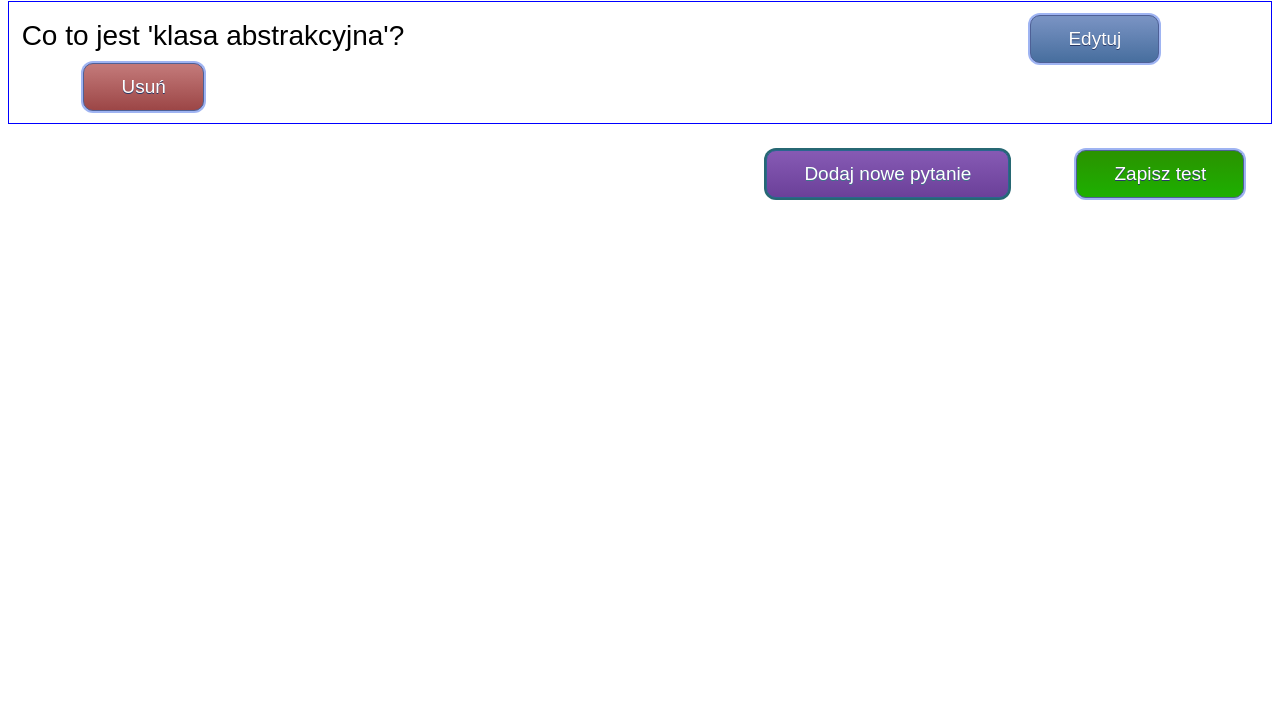
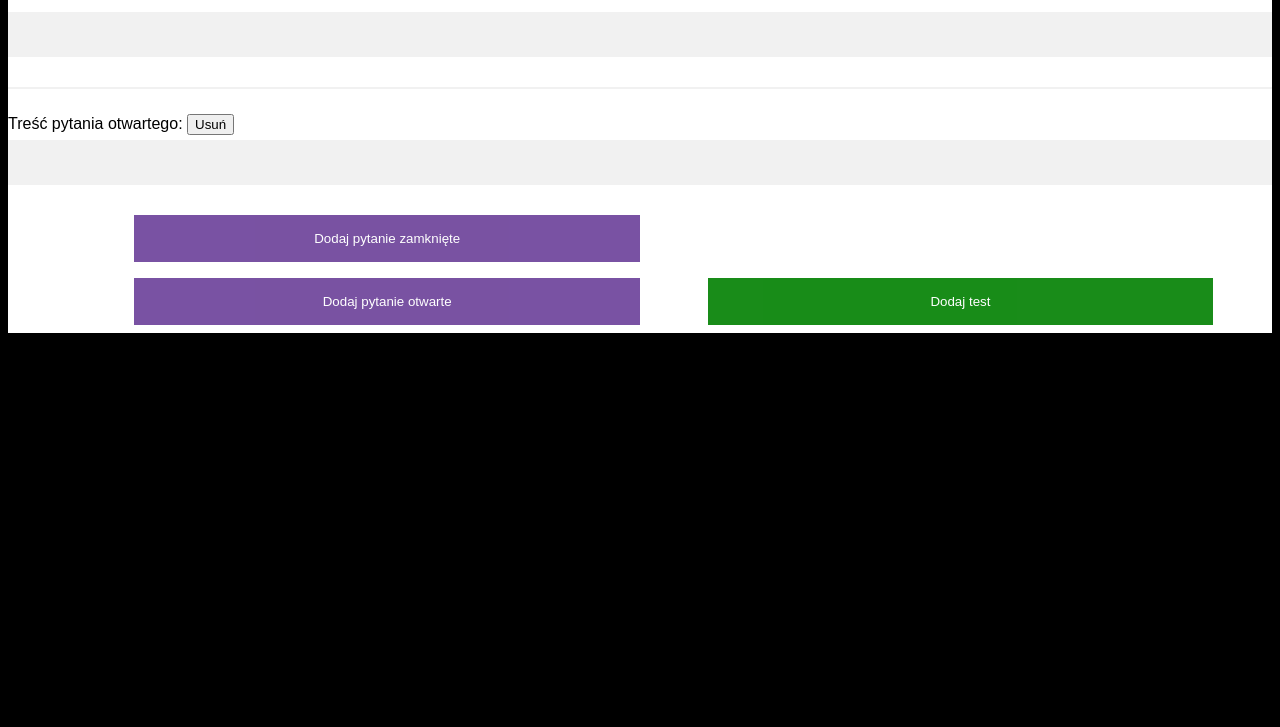
Before and after one commit to lodz-university-of-technology-masi/Stratocumulus, a plain HTML site: page View/test-details/test-details.html in a window 1280 px wide. Shown: the part 73-800 px from the top of the page. Drawn offline with Linux system fonts and the light colour scheme.

Commit message:
Add functionality of managing questions in test

```diff
--- a/View/new-test/new-test-style.css
+++ /dev/null
@@ -1,119 +0,0 @@
-.boxed {
-    border: 1px solid blue;
-    padding: 1%;
-    font-size: 28px;
-    height: 2%;
-    font-family: Arial, Helvetica, sans-serif;
-}
-
-.boxed-edit-button {
-    box-shadow: 0px 0px 0px 2px #9fb4f2;
-    background: linear-gradient(to bottom, #7892c2 5%, #476e9e 100%);
-    background-color: #7892c2;
-    border-radius: 10px;
-    border: 1px solid #4e6096;
-    display: inline-block;
-    cursor: pointer;
-    color: #ffffff;
-    font-family: Arial;
-    font-size: 19px;
-    padding: 12px 37px;
-    text-decoration: none;
-    text-shadow: 0px 1px 0px #283966;
-    margin-left: 50%;
-}
-
-.boxed-edit-button:hover {
-    background: linear-gradient(to bottom, #476e9e 5%, #7892c2 100%);
-    background-color: #476e9e;
-}
-
-.boxed-edit-button:active {
-    position: relative;
-    top: 1px;
-}
-
-.boxed-delete-button {
-    box-shadow: 0px 0px 0px 2px #9fb4f2;
-    background:linear-gradient(to bottom, #c27878 5%, #9c4646 100%);
-    background-color:#c27878;
-    border-radius:10px;
-    border:1px solid #4e6096;
-    display:inline-block;
-    cursor:pointer;
-    color:#ffffff;
-    margin-left: 5%;
-    font-family:Arial;
-    font-size:19px;
-    padding:12px 37px;
-    text-decoration:none;
-    text-shadow:0px 1px 0px #283966;
-}
-.boxed-delete-button:hover {
-    background:linear-gradient(to bottom, #9c4646 5%, #c27878 100%);
-    background-color:#9c4646;
-}
-.boxed-delete-button:active {
-    position:relative;
-    top:1px;
-}
-
-.testName {
-    margin: 0 auto;
-    font-size: 24px;
-    font-family: Arial;
-    justify-content: space-between;
-    text-align: center;
-    padding: 10px 0;
-    margin-right: 5%;
-}
-
-.saveQuestionButton {
-    box-shadow: 0px 0px 0px 2px #9fb4f2;
-    background:linear-gradient(to bottom, #2a9400 5%, #1db000 100%);
-    background-color:#2a9400;
-    border-radius:10px;
-    border:1px solid #4e6096;
-    display:inline-block;
-    cursor:pointer;
-    color:#ffffff;
-    font-family:Arial;
-    font-size:19px;
-    padding:12px 37px;
-    text-decoration:none;
-    text-shadow:0px 1px 0px #283966;
-    margin: 2%;
-    margin-left: 5%;
-}
-.saveQuestionButton:hover {
-    background:linear-gradient(to bottom, #1db000 5%, #2a9400 100%);
-    background-color:#1db000;
-}
-.saveQuestionButton:active {
-    position:relative;
-    top:1px;
-}
-
-.addNewQuestionButton {
-    box-shadow: 0px 0px 0px 2px #276873;
-    background:linear-gradient(to bottom, #8559b3 5%, #6b4099 100%);
-    background-color:#8559b3;
-    border-radius:10px;
-    border:1px solid #29668f;
-    display:inline-block;
-    cursor:pointer;
-    color:#ffffff;
-    font-family:Arial;
-    margin-left: 60%;
-    font-size:19px;
-    padding:12px 37px;
-    text-decoration:none;
-    text-shadow:0px 1px 0px #3d768a;
-}
-.addNewQuestionButton:hover {
-    background: #6b4099 linear-gradient(to bottom, #6b4099 5%, #8559b3 100%);
-}
-.addNewQuestionButton:active {
-    position:relative;
-    top:1px;
-}
--- /dev/null
+++ b/View/question-details/edit-question.css
@@ -0,0 +1,121 @@
+body {
+    font-family: Arial, Helvetica, sans-serif;
+    background-color: black;
+}
+
+* {
+    box-sizing: border-box;
+}
+
+/* Add padding to containers */
+.container {
+    padding: 0px;
+    background-color: white;
+}
+
+/* Full-width input fields */
+input[type=text], input[type=password] {
+    width: 100%;
+    padding: 15px;
+    margin: 5px 0 22px 0;
+    display: inline-block;
+    border: none;
+    background: #f1f1f1;
+}
+
+input[type=text]:focus, input[type=password]:focus {
+    background-color: #ddd;
+    outline: none;
+}
+
+/* Overwrite default styles of hr */
+hr {
+    border: 1px solid #f1f1f1;
+    margin-bottom: 25px;
+}
+
+/* Set a style for the adding user button */
+.edit_answer_button {
+    background-color: #3d768a;
+    color: white;
+    padding: 16px 20px;
+    margin: 8px 0;
+    border: none;
+    cursor: pointer;
+    width: 6%;
+    margin-left: 40%;
+    opacity: 0.9;
+}
+
+.edit_answer_button:hover {
+    opacity: 1;
+}
+
+.delete_question_button {
+    background-color: #c27878;
+    color: white;
+    padding: 16px 20px;
+    margin: 8px 0;
+    border: none;
+    cursor: pointer;
+    width: 6%;
+    margin-left: 3%;
+    opacity: 0.9;
+}
+
+.delete_question_button:hover {
+    opacity: 1;
+}
+
+.question_label {
+    font-size: 24px;
+}
+
+.question_div {
+    width: 100%;
+    padding: 15px;
+    margin: 5px 0 22px 0;
+    display: inline-block;
+    border: none;
+    background: #FF22ff;
+}
+
+.add_question_button {
+    background-color: #6b4099;
+    color: white;
+    padding: 16px 20px;
+    margin: 8px 0;
+    border: none;
+    cursor: pointer;
+    margin-left: 13%;
+    width: 15%;
+    opacity: 0.9;
+}
+
+.add_question_button:hover {
+    opacity: 1;
+}
+
+.add_test_button {
+    background-color: green;
+    color: white;
+    padding: 16px 20px;
+    margin: 8px 0;
+    border: none;
+    cursor: pointer;
+    width: 15%;
+    margin-left: 10%;
+    opacity: 0.9;
+}
+
+.add_test_button:hover {
+    opacity: 1;
+}
+
+.questionContent {
+    font-size: 30px;
+}
+
+.header {
+    text-align: center;
+}
--- a/View/test-details/test-details-script.js
+++ /dev/null
@@ -1,13 +0,0 @@
-function addNewQuestion() {
-    var newDiv = document.createElement("div");
-    newDiv.className = "boxed";
-    newDiv.padding = "1%";
-    newDiv.innerHTML = "<table style=\"width:100%; height:100%;\">\n" +
-        "                Co to jest 'klasa abstrakcyjna'?\n" +
-        "                <button class=\"boxed-edit-button\" type=\"button\">Edytuj</button>\n" +
-        "                <button class=\"boxed-delete-button\" type=\"button\">Usuń</button>\n" +
-        "        </table>"
-
-    var group = document.getElementById("group");
-    group.appendChild(newDiv);
-}
--- a/View/test-details/test-details-style.css
+++ /dev/null
@@ -1,119 +0,0 @@
-.boxed {
-    border: 1px solid blue;
-    padding: 1%;
-    font-size: 28px;
-    height: 2%;
-    font-family: Arial, Helvetica, sans-serif;
-}
-
-.boxed-edit-button {
-    box-shadow: 0px 0px 0px 2px #9fb4f2;
-    background: linear-gradient(to bottom, #7892c2 5%, #476e9e 100%);
-    background-color: #7892c2;
-    border-radius: 10px;
-    border: 1px solid #4e6096;
-    display: inline-block;
-    cursor: pointer;
-    color: #ffffff;
-    font-family: Arial;
-    font-size: 19px;
-    padding: 12px 37px;
-    text-decoration: none;
-    text-shadow: 0px 1px 0px #283966;
-    margin-left: 50%;
-}
-
-.boxed-edit-button:hover {
-    background: linear-gradient(to bottom, #476e9e 5%, #7892c2 100%);
-    background-color: #476e9e;
-}
-
-.boxed-edit-button:active {
-    position: relative;
-    top: 1px;
-}
-
-.boxed-delete-button {
-    box-shadow: 0px 0px 0px 2px #9fb4f2;
-    background:linear-gradient(to bottom, #c27878 5%, #9c4646 100%);
-    background-color:#c27878;
-    border-radius:10px;
-    border:1px solid #4e6096;
-    display:inline-block;
-    cursor:pointer;
-    color:#ffffff;
-    margin-left: 5%;
-    font-family:Arial;
-    font-size:19px;
-    padding:12px 37px;
-    text-decoration:none;
-    text-shadow:0px 1px 0px #283966;
-}
-.boxed-delete-button:hover {
-    background:linear-gradient(to bottom, #9c4646 5%, #c27878 100%);
-    background-color:#9c4646;
-}
-.boxed-delete-button:active {
-    position:relative;
-    top:1px;
-}
-
-.testName {
-    margin: 0 auto;
-    font-size: 24px;
-    font-family: Arial;
-    justify-content: space-between;
-    text-align: center;
-    padding: 10px 0;
-    margin-right: 5%;
-}
-
-.saveQuestionButton {
-    box-shadow: 0px 0px 0px 2px #9fb4f2;
-    background:linear-gradient(to bottom, #2a9400 5%, #1db000 100%);
-    background-color:#2a9400;
-    border-radius:10px;
-    border:1px solid #4e6096;
-    display:inline-block;
-    cursor:pointer;
-    color:#ffffff;
-    font-family:Arial;
-    font-size:19px;
-    padding:12px 37px;
-    text-decoration:none;
-    text-shadow:0px 1px 0px #283966;
-    margin: 2%;
-    margin-left: 5%;
-}
-.saveQuestionButton:hover {
-    background:linear-gradient(to bottom, #1db000 5%, #2a9400 100%);
-    background-color:#1db000;
-}
-.saveQuestionButton:active {
-    position:relative;
-    top:1px;
-}
-
-.addNewQuestionButton {
-    box-shadow: 0px 0px 0px 2px #276873;
-    background:linear-gradient(to bottom, #8559b3 5%, #6b4099 100%);
-    background-color:#8559b3;
-    border-radius:10px;
-    border:1px solid #29668f;
-    display:inline-block;
-    cursor:pointer;
-    color:#ffffff;
-    font-family:Arial;
-    margin-left: 60%;
-    font-size:19px;
-    padding:12px 37px;
-    text-decoration:none;
-    text-shadow:0px 1px 0px #3d768a;
-}
-.addNewQuestionButton:hover {
-    background: #6b4099 linear-gradient(to bottom, #6b4099 5%, #8559b3 100%);
-}
-.addNewQuestionButton:active {
-    position:relative;
-    top:1px;
-}
--- /dev/null
+++ b/View/test-details/test-details.css
@@ -0,0 +1,118 @@
+body {
+    font-family: Arial, Helvetica, sans-serif;
+    background-color: black;
+}
+
+* {
+    box-sizing: border-box;
+}
+
+/* Add padding to containers */
+.container {
+    padding: 0px;
+    background-color: white;
+}
+
+/* Full-width input fields */
+input[type=text], input[type=password] {
+    width: 100%;
+    padding: 15px;
+    margin: 5px 0 22px 0;
+    display: inline-block;
+    border: none;
+    background: #f1f1f1;
+}
+
+input[type=text]:focus, input[type=password]:focus {
+    background-color: #ddd;
+    outline: none;
+}
+
+/* Overwrite default styles of hr */
+hr {
+    border: 1px solid #f1f1f1;
+    margin-bottom: 25px;
+}
+
+/* Set a style for the adding user button */
+.edit_answer_button {
+    background-color: #3d768a;
+    color: white;
+    padding: 16px 20px;
+    margin: 8px 0;
+    border: none;
+    cursor: pointer;
+    width: 6%;
+    margin-left: 40%;
+    opacity: 0.9;
+}
+
+.edit_answer_button:hover {
+    opacity: 1;
+}
+
+.delete_question_button {
+    background-color: #c27878;
+    color: white;
+    padding: 16px 20px;
+    margin: 8px 0;
+    border: none;
+    cursor: pointer;
+    width: 6%;
+    margin-left: 50%;
+    opacity: 0.9;
+}
+
+.delete_question_button:hover {
+    opacity: 1;
+}
+
+.question_label {
+    font-size: 24px;
+}
+
+.question_div {
+    width: 100%;
+    padding: 15px;
+    margin: 5px 0 22px 0;
+    margin-top: 20px;
+    display: inline-block;
+    border: none;
+    background: #c3ff9e;
+}
+
+.add_question_button {
+    background-color: #6b4099;
+    color: white;
+    padding: 16px 20px;
+    margin: 8px 0;
+    border: none;
+    cursor: pointer;
+    margin-left: 10%;
+    width: 40%;
+    opacity: 0.9;
+}
+
+.add_question_button:hover {
+    opacity: 1;
+}
+
+.add_test_button {
+    background-color: green;
+    color: white;
+    padding: 16px 20px;
+    margin: 8px 0;
+    border: none;
+    cursor: pointer;
+    width: 40%;
+    margin-left: 5%;
+    opacity: 0.9;
+}
+
+.add_test_button:hover {
+    opacity: 1;
+}
+
+.closed_question_answer_input {
+
+}
--- a/View/test-details/test-details.html
+++ b/View/test-details/test-details.html
@@ -5,29 +5,40 @@
     <title>Stwórz nowy test</title>
     <link rel="stylesheet"
           type="text/css"
-          href="test-details-style.css"/>
-    <script src="test-details-script.js"></script>
+          href="test-details.css"/>
+    <script src="test-details.js"></script>
 </head>
 <body>
-<div class="testName">
-    <label>Nazwa testu:</label>
-    <label>Test na programistę Java</label>
-</div>
-<hr>
-</table>
 
-<hgroup id="group">
-    <div class="boxed">
-        <table style="width:100%; height:100%;">
-            Co to jest 'klasa abstrakcyjna'?
-            <button class="boxed-edit-button" type="button">Edytuj</button>
-            <button class="boxed-delete-button" type="button">Usuń</button>
-        </table>
+<form>
+    <div class="container">
+        <h1>Nazwa testu:</h1>
+        <label>
+            <input type="text"/>
+        </label>
+        <hr id="question_hr">
+        <nobr>
+            <label class="questionLabel">
+                Treść pytania otwartego:
+            </label>
+            <button id="d0" type="button" class="deleteQuestionButton" onclick="deleteQuestion(this)">Usuń</button>
+        </nobr>
+        <input type="text">
+<!--        <input type="text">-->
+<!--        <label class="question_label">-->
+<!--            Warianty odpowiedzi:-->
+<!--        </label>-->
+
+<!--        <input type="text">-->
+<!--        <input type="text">-->
+<!--        <input type="text">-->
+<!--        <input type="text">-->
+        </hr>
+
+        <button type="button" class="add_question_button" onclick="addNewClosedQuestion()">Dodaj pytanie zamknięte</button>
+        <button type="button" class="add_question_button" onclick="addNewOpenQuestion()">Dodaj pytanie otwarte</button>
+        <button type="button" class="add_test_button">Dodaj test</button>
     </div>
-</hgroup>
-
-<button class="addNewQuestionButton" type="button" onclick="addNewQuestion()">Dodaj nowe pytanie</button>
-<button class="saveQuestionButton" type="button">Zapisz test</button>
-
+</form>
 </body>
 </html>
--- /dev/null
+++ b/View/test-details/test-details.js
@@ -0,0 +1,60 @@
+function addNewClosedQuestion() {
+    if (typeof addNewClosedQuestion.counter == 'undefined') {
+        addNewClosedQuestion.counter = 0;
+    }
+
+    addNewClosedQuestion.counter++;
+    var newDiv = document.createElement("div");
+    newDiv.className = "question_div";
+    var id = "q" + addNewClosedQuestion.counter.toString();
+    var answer1Id = id + "a1";
+    var answer2Id = id + "a2";
+    var answer3Id = id + "a3";
+    var answer4Id = id + "a4";
+    var deleteButtonId = "d" + addNewClosedQuestion.counter.toString();
+    newDiv.setAttribute("id", id);
+
+    newDiv.innerHTML = "       <nobr> <label class=\"question_label\">\n" +
+        "            Treść pytania zamkniętego:\n" +
+        "        </label>\n" +
+        "        <button id=\"" + deleteButtonId + "\" type=\"button\" class=\"delete_question_button\" onclick=\"deleteQuestion(this)\">Usuń</button> </nobr>\n" +
+        "            <input type=\"text\">\n" +
+        "<label class=\"question_label\">Warianty odpowiedzi:</label>" +
+        "        <input id=\"" + answer1Id + "\" type=\"text\">" +
+        "        <input id=\"" + answer2Id + "\" type=\"text\">" +
+        "        <input id=\"" + answer3Id + "\" type=\"text\">" +
+        "        <input id=\"" + answer4Id + "\" type=\"text\">";
+
+    var questionHr = document.getElementById("question_hr");
+    questionHr.appendChild(newDiv);
+}
+
+function addNewOpenQuestion() {
+    if (typeof addNewOpenQuestion.counter == 'undefined') {
+        addNewOpenQuestion.counter = 0;
+    }
+
+    addNewOpenQuestion.counter++;
+    var newDiv = document.createElement("div");
+    newDiv.className = "question_div";
+    var id = "q" + addNewOpenQuestion.counter.toString();
+    var deleteButtonId = "d" + addNewOpenQuestion.counter.toString();
+    newDiv.setAttribute("id", id);
+
+    newDiv.innerHTML = "        <nobr>\n" +
+        "            <label class=\"question_label\">\n" +
+        "                Treść pytania otwartego:\n" +
+        "            </label>\n" +
+        "            <button id=\"" + deleteButtonId + "\" type=\"button\" class=\"delete_question_button\" onclick=\"deleteQuestion(this)\">Usuń</button>\n" +
+        "        </nobr>\n" +
+        "        <input type=\"text\">";
+
+    var questionHr = document.getElementById("question_hr");
+    questionHr.appendChild(newDiv);
+}
+
+function deleteQuestion(button) {
+    var id = button.getAttribute("id").replace("d", "q");
+    var questionLabel = document.getElementById(id);
+    questionLabel.remove();
+}
```
Also changed, not shown: View/new-test/new-test-script.js (deleted, +0 -30 lines), View/new-test/new-test.html (deleted, +0 -35 lines), View/question-details/edit-question.html (added, +30 -0 lines), View/question-details/edit-question.js (added, +40 -0 lines).
